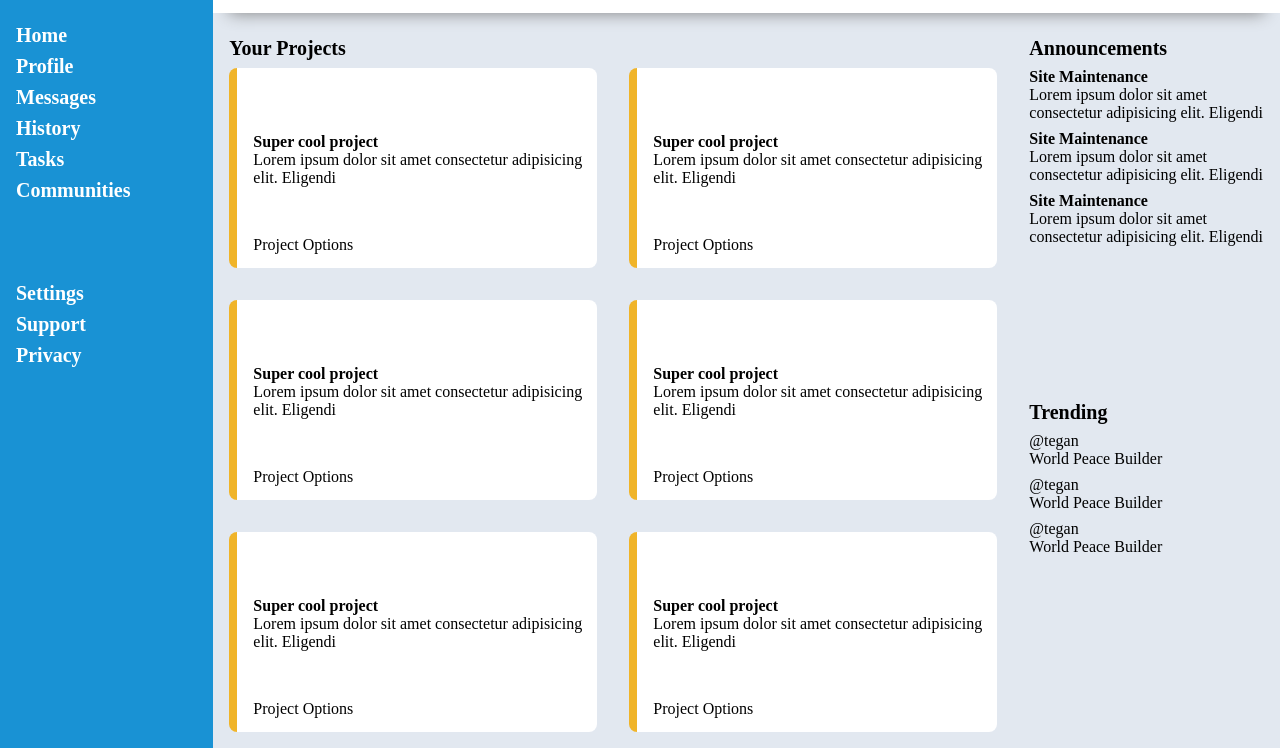
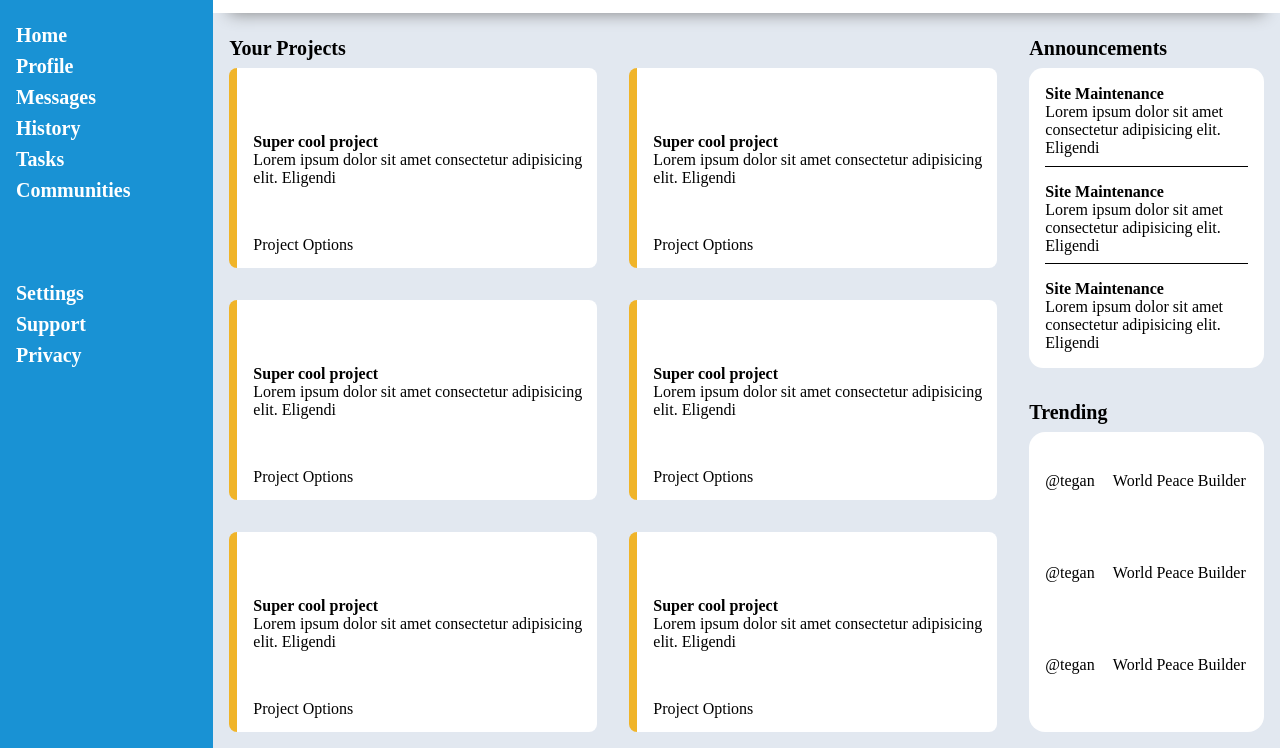
Before and after one commit to tyrone-offshorly/admin-dashboard, a plain HTML site: page index.html in a window 1280 px wide. Shown: the part 109-857 px from the top of the page. Drawn offline with Linux system fonts and the light colour scheme.

Commit message:
Add background and border design to components

```diff
--- a/style.css
+++ b/style.css
@@ -115,6 +115,17 @@ main h2 {
   display: grid;
   grid-template-columns: 1fr;
   gap: 8px;
+  background-color: var(--white);
+  padding: 16px;
+  height: 300px;
+  border-radius: 16px;
+  align-items: center;
+}
+
+.trending {
+  display: grid;
+  grid-template-columns: 1fr 2fr;
+  grid-template-rows: repeat(2, 1fr);
 }
 
 .project {
@@ -131,8 +142,20 @@ main h2 {
 
 .announcements {
   display: grid;
+  align-items: center;
   grid-template-columns: 1fr;
+  grid-template-rows: repeat(3, 1fr);
   gap: 8px;
+  background-color: var(--white);
+  height: 300px;
+  border-radius: 14px;
+  padding: 16px;
+}
+
+
+.announcement + .announcement {
+  border-top: 1px solid black;
+  padding-top: 16px
 }
 
 .project-description {
```
